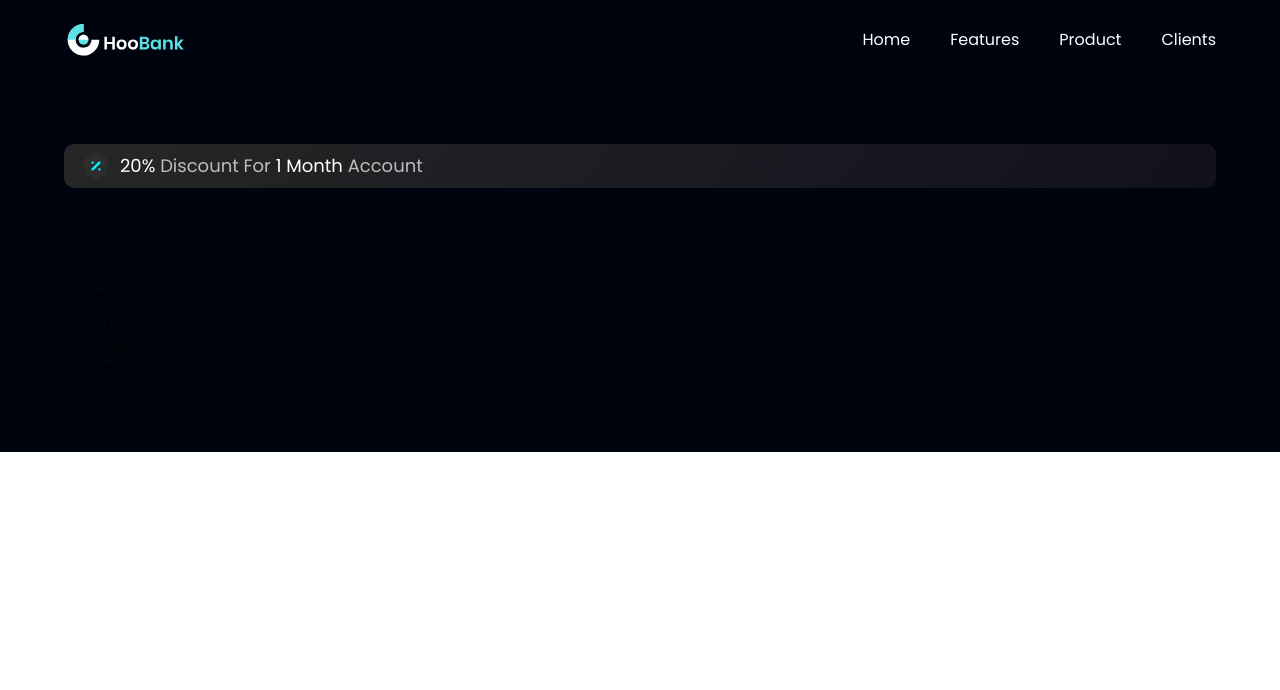
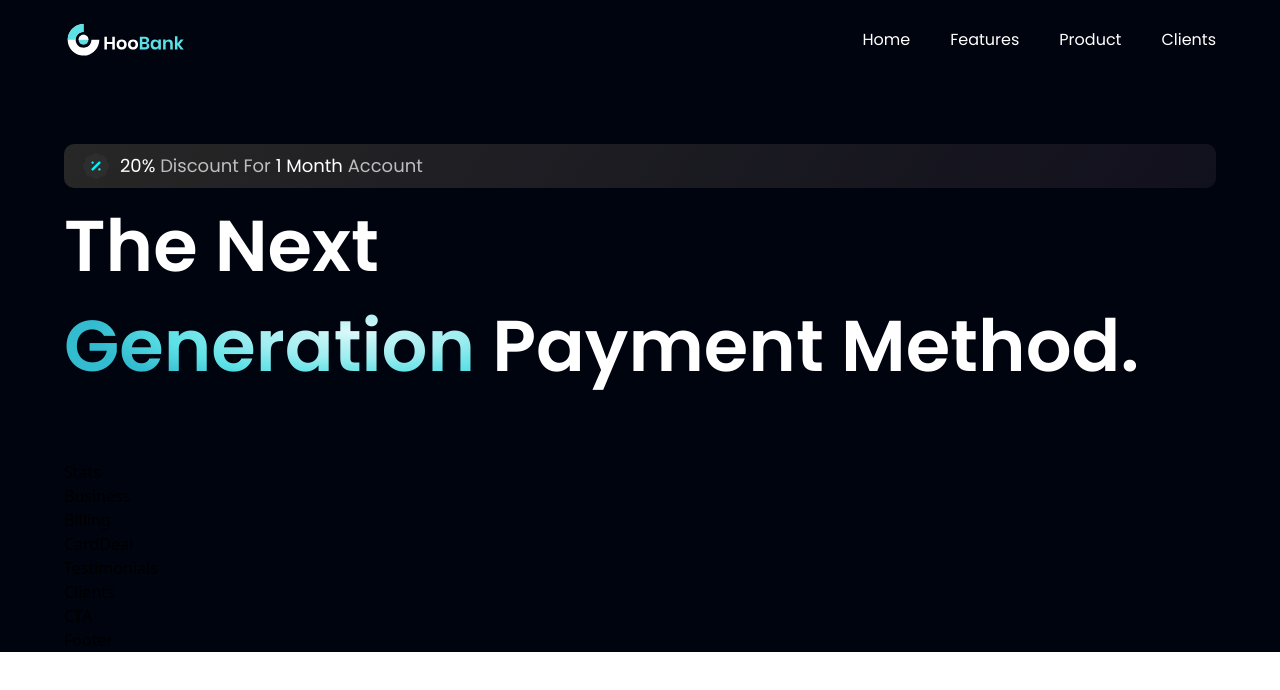
Before and after one commit to Georotzen/bank_modern_app, a React (Vite) app: page / in a window 1280 px wide. Shown: the top 690 px of the page. Built offline with nearby package versions, Linux system fonts and the light colour scheme.

Commit message:
finished h1 div in hero section

```diff
--- a/src/components/Hero.jsx
+++ b/src/components/Hero.jsx
@@ -13,7 +13,13 @@
           </p>
         </div>
 
-
+        <div className='flex flex-row justify-between items-center w-full'>
+          <h1 className='flex-1 font-poppins font-semibold ss:text-[72px] text-[52px] text-white ss:leading-[100px] leading-[75px]'>
+          The Next <br className='sm:block hidden'/> {" "}
+          <span className='text-gradient'>Generation</span> {" "}
+           Payment Method.
+          </h1>
+        </div>
       </div>
 
     </section>
```
